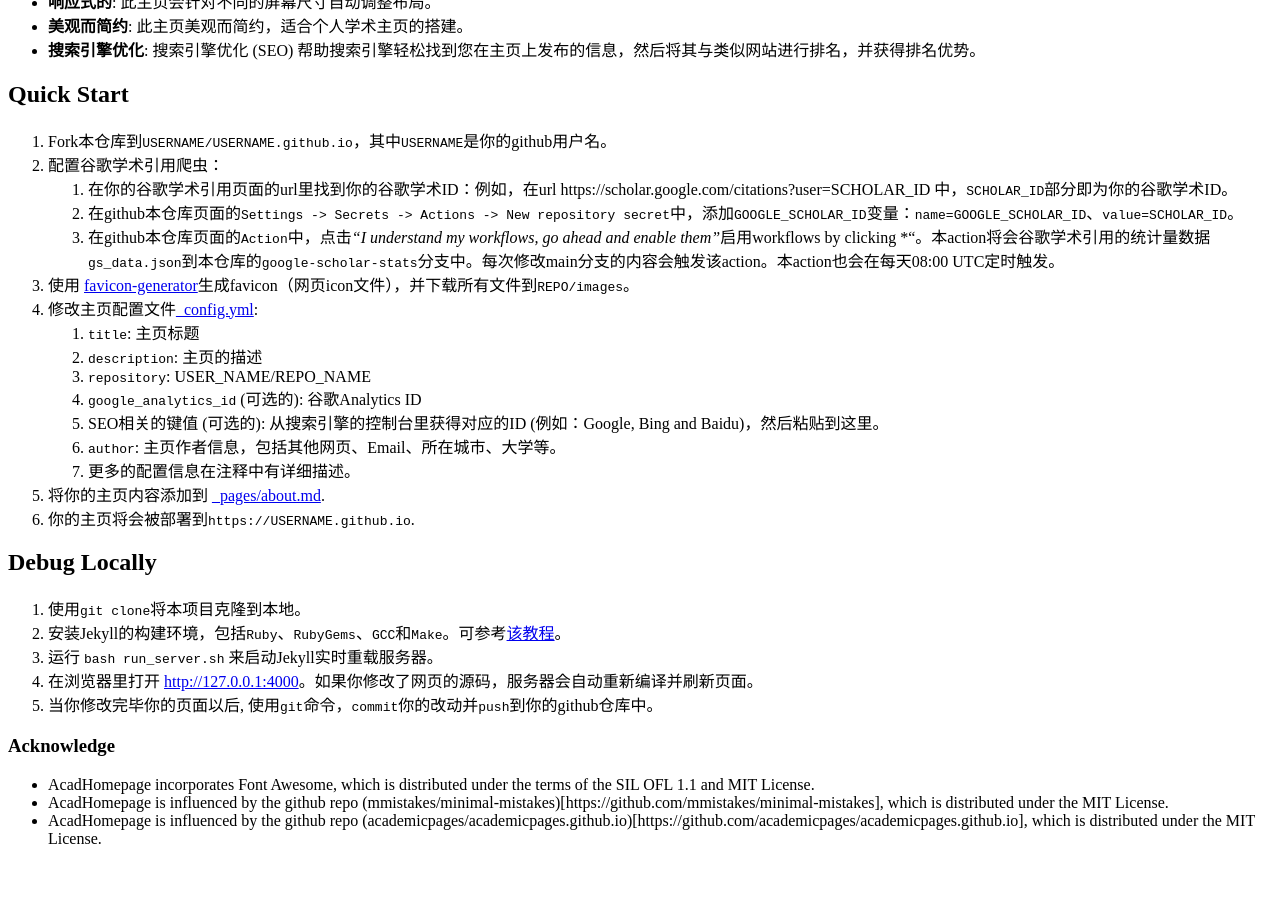
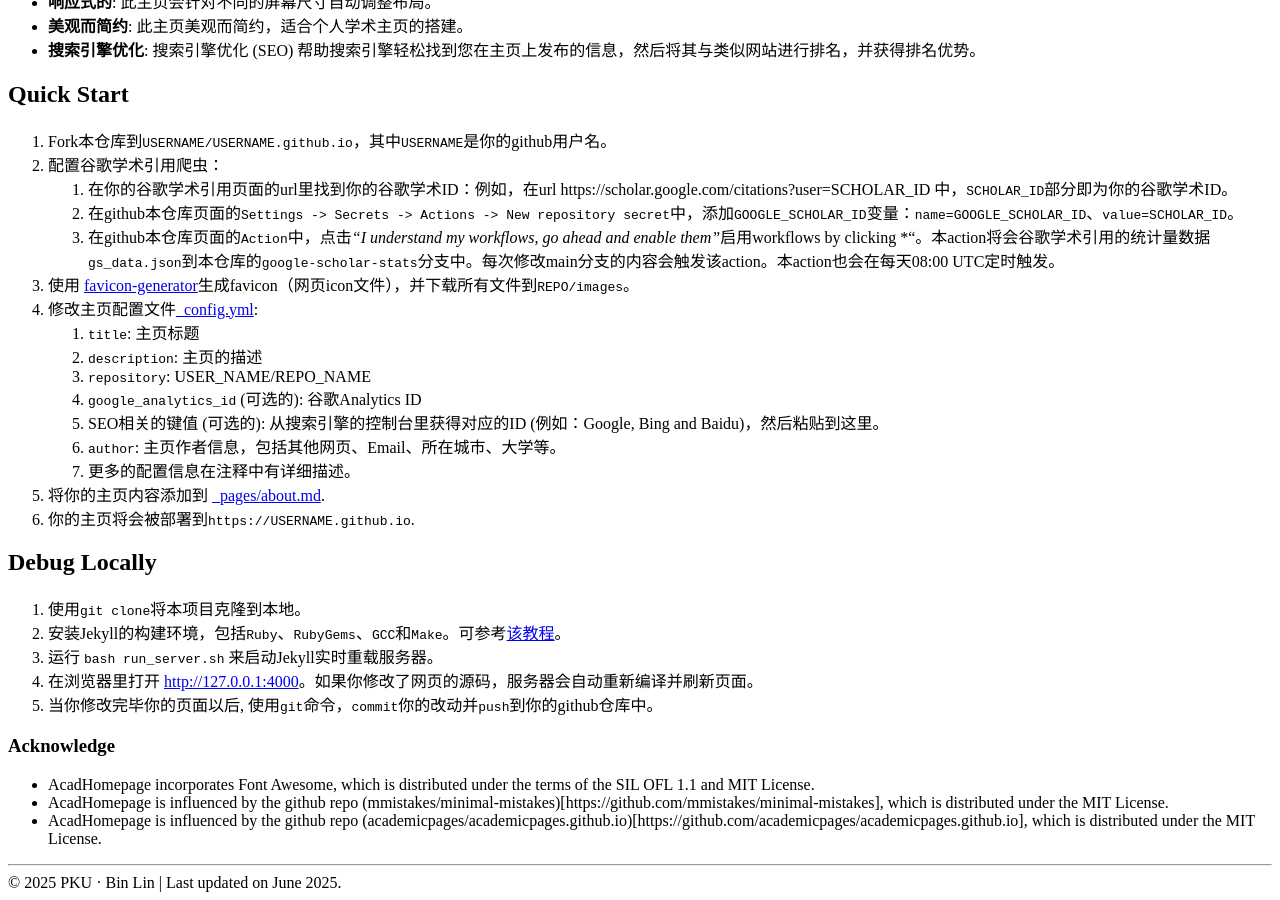
Before and after one commit to LinB203/linbin.github.io, a Jekyll site: the page built from docs/README-zh.md, in a window 1280 px wide and 900 px high, scrolled down 824 px. Built offline with Jekyll 4.4.1, drawn with Linux system fonts in a browser that asks for light colours; our own code applies the rules of GitHub Pages for plain Markdown files; before the commit the page ends 1688 px from its top, so only the background shows below that.

Commit message:
Update default.html

```diff
--- a/_layouts/default.html
+++ b/_layouts/default.html
@@ -29,8 +29,6 @@ layout: compress
 
     {% include scripts.html %}
 
-  </body>
-</html>
   <head>
     <meta charset="UTF-8">
     <meta name="viewport" content="width=device-width, initial-scale=1.0">
@@ -45,4 +43,15 @@ layout: compress
         }
     </style>
   </head>
-</head>
+
+  <div class="footer_site">
+  <hr/>
+  <div class="footer_copyright">
+    © 2025 PKU · Bin Lin | Last updated on June 2025.
+    </a>
+  </div>
+  </div>
+
+
+  </body>
+</html>
```
Lines whose indentation alone changed are shown as unchanged.
